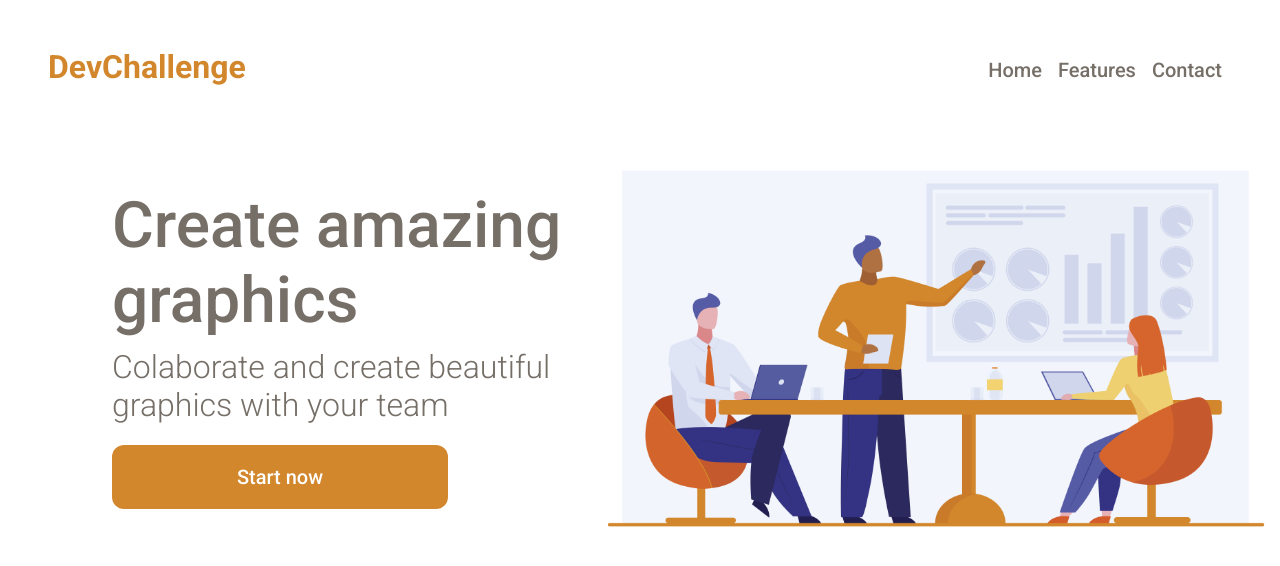
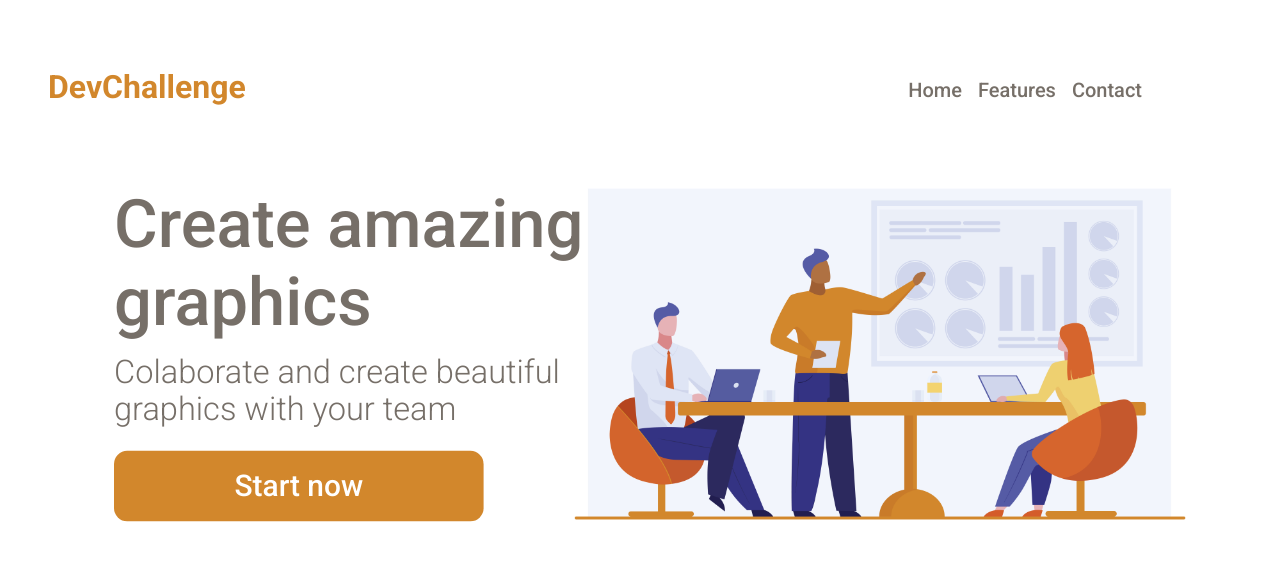
Before and after one commit to RikellyH/DevChallenge1, a plain HTML site: page index.html in a window 1280 px wide. Drawn offline with Linux system fonts and the light colour scheme.

Commit message:
mudanças

```diff
--- a/css/style.css
+++ b/css/style.css
@@ -12,13 +12,15 @@
 }
 
 main {
-  min-height: 100vh;
   color: var(--gray);
 }
 
 .container {
   display: flex;
   justify-content: space-between;
+
+  width: 1200px;
+  margin-top: 20px;
   padding: 3rem;
 }
 
@@ -42,24 +44,26 @@ nav a {
 }
 
 section {
-  width: 100%;
+  width: 1000px;
+  margin-left: 250px;
+
   display: flex;
   flex-direction: row-reverse;
   align-items: center;
 }
 
 .body {
-  width: 80%;
-  padding-left: 7rem;
+  padding-left: 10rem;
+  transform: scale(1.1);
 }
 
 .titulo {
-  font-size: 4rem;
+  font-size: 3.8rem;
   font-weight: 500;
 }
 
 .subtitulo {
-  font-size: 2rem;
+  font-size: 1.85rem;
   font-weight: 300;
   width: 30rem;
   padding: 10px 0px 1px;
@@ -68,7 +72,7 @@ section {
 button {
   background: var(--orange);
   color: #ffffff;
-  font-size: 20px;
+  font-size: 1.7rem;
   border-radius: 12px;
 
   padding: 10px 50px 10px 50px;
@@ -80,8 +84,8 @@ button {
 }
 
 .img-pessoas img {
-  width: 100%;
+  width: 640px;
   height: auto;
   float: left;
-  position: relative;
+  transform: translateX(-50px);
 }
--- a/index.html
+++ b/index.html
@@ -26,12 +26,12 @@
         </nav>
       </div>
       <section>
-        <div class="img-pessoas">
+        <picture class="img-pessoas">
           <img
             src="./assets/team.jpg"
             alt="Ilustração de pessoas trabalhando com gráficos"
           />
-        </div>
+        </picture>
         <div class="body">
           <h1 class="titulo">Create amazing graphics</h1>
           <h3 class="subtitulo">
```
